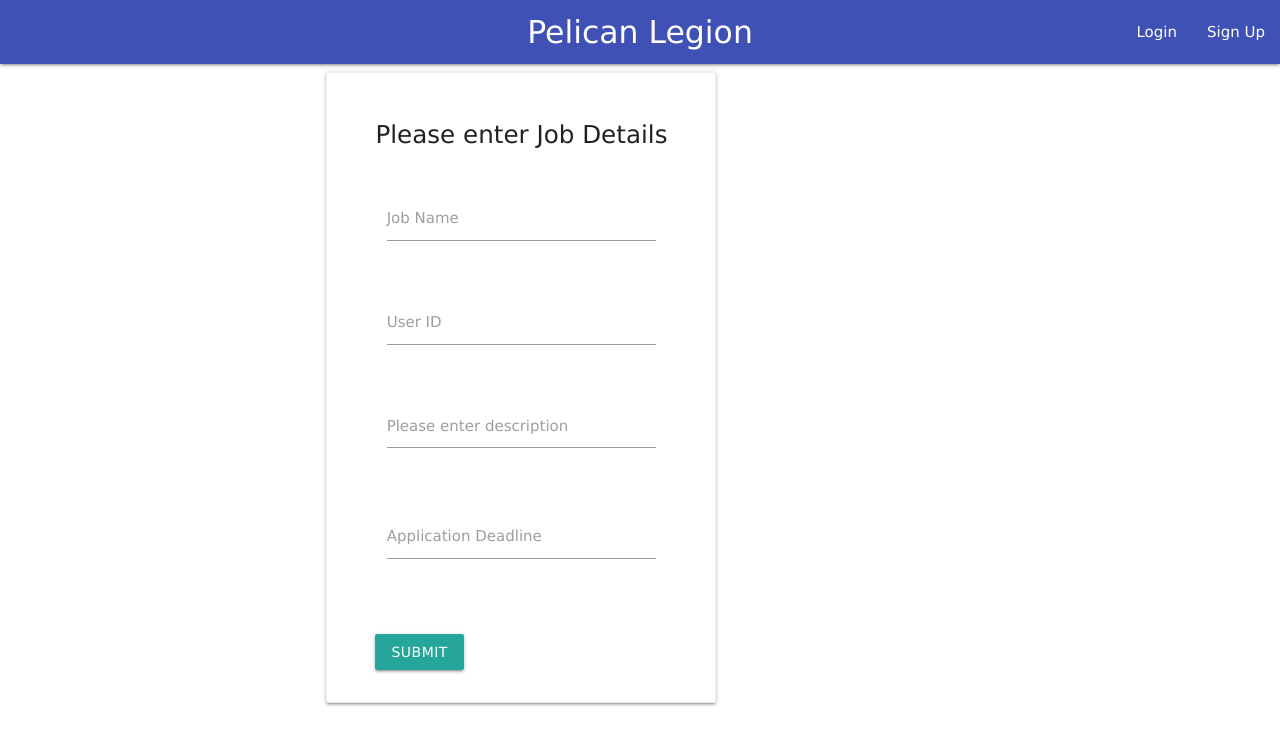
After one commit to michelllle-liu/pelican-legion, a Flask app: page /newjob in a window 1280 px wide. The commit adds this page. Shown: the top 745 px of the page. Run offline with Flask 2, Linux system fonts and the light colour scheme.

Commit message:
added a jobform and a new page to enter information on a new job

```diff
--- a/App/main.py
+++ b/App/main.py
@@ -156,5 +156,9 @@ def show_alumni():
 def show_jobs():
     return render_template('jobs.html')
 
+@app.route('/newjob')
+def show_jobform():
+    return render_template('newjob.html')
+
 if __name__ == "__main__":
     app.run(host='0.0.0.0', port=8080)
--- a/App/templates/jobs.html
+++ b/App/templates/jobs.html
@@ -12,7 +12,7 @@
     </nav>
 </div>
 
-<a class="waves-effect waves-light indigo btn">Add New Job Listing +</a>
+<a href="/jobform" class="waves-effect waves-light indigo btn">Add New Job Listing +</a>
 
 <div class="row" col-span="2" id="job-listings">
 
--- a/App/templates/layout.html
+++ b/App/templates/layout.html
@@ -38,6 +38,9 @@
 
     <script src="https://cdnjs.cloudflare.com/ajax/libs/materialize/1.0.0/js/materialize.min.js"></script>
     <script>
+        document.addEventListener('DOMContentLoaded', function() {
+          var instances = M.Datepicker.init(document.querySelectorAll('.datepicker'));
+  });
 
     </script>
   </body>
--- /dev/null
+++ b/App/templates/newjob.html
@@ -0,0 +1,54 @@
+{% extends "navbar1.html" %}
+
+{{ super() }}
+
+{% block content %}
+
+<div class="container valign-wrapper">
+    <div class="card" style="display: inline-block; padding: 32px 48px 0px 48px; border: 1px solid #EEE;">
+
+
+        <form class="signup-container" method="POST" action="/createJob">
+            <h5>Please enter Job Details</h5>
+            <br>
+            <div>
+
+                <div class="row">
+                    <div class="input-field col s12">
+                        <input id="job_name" name="job_name" type="text" class="validate">
+                        <label for="job_name" style="background-color:none;">Job Name</label>
+                    </div>
+                </div>
+
+                <div class="row">
+                    <div class="input-field col s12">
+                        <input id="user_id" name="user_id" type="text" class="validate">
+                        <label for="user_id" style="background-color:none;">User ID</label>
+                    </div>
+                </div>
+
+
+
+                <div class="row">
+                    <div class="input-field col s12">
+                      <textarea id="description" name="description" class="materialize-textarea" data-length="1000"></textarea>
+                      <label for="description">Please enter description</label>
+                    </div>
+                </div>
+
+                <div class="row">
+                    <div class="input-field col s12">
+                        <input id="appDl" name="appDl" type="text" class="datepicker">
+                        <label for="appDl" style="background-color:none;">Application Deadline</label>
+                    </div>
+                </div>
+
+
+                <a class="waves-effect waves-light btn" style="margin: 32px 0px 32px 0px;">Submit</a>
+            </div>
+
+        </form>
+    </div>
+</div>
+
+{% endblock %}
```
Also changed, not shown: App/jobForm.py (added, +16 -0 lines).
